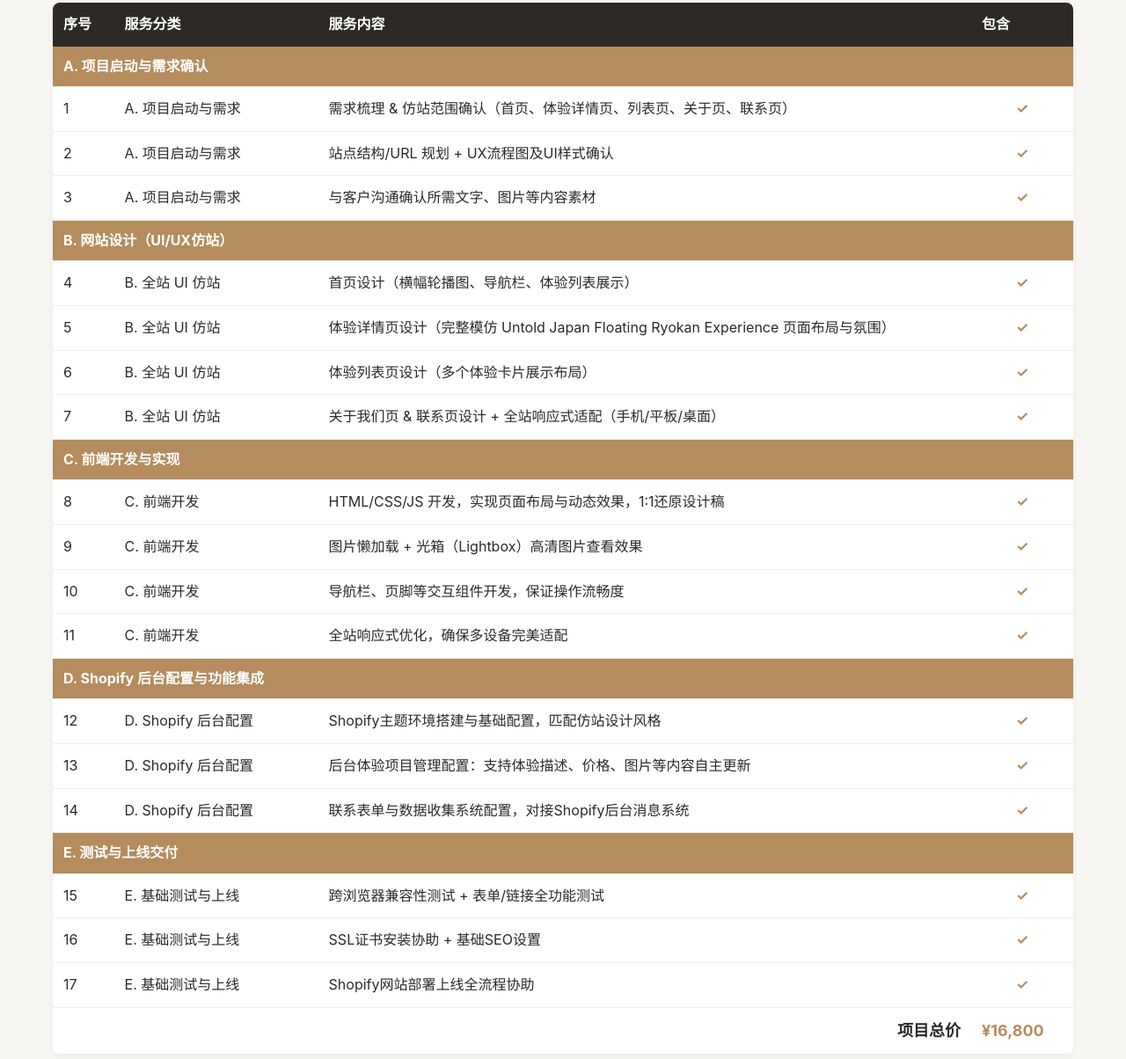
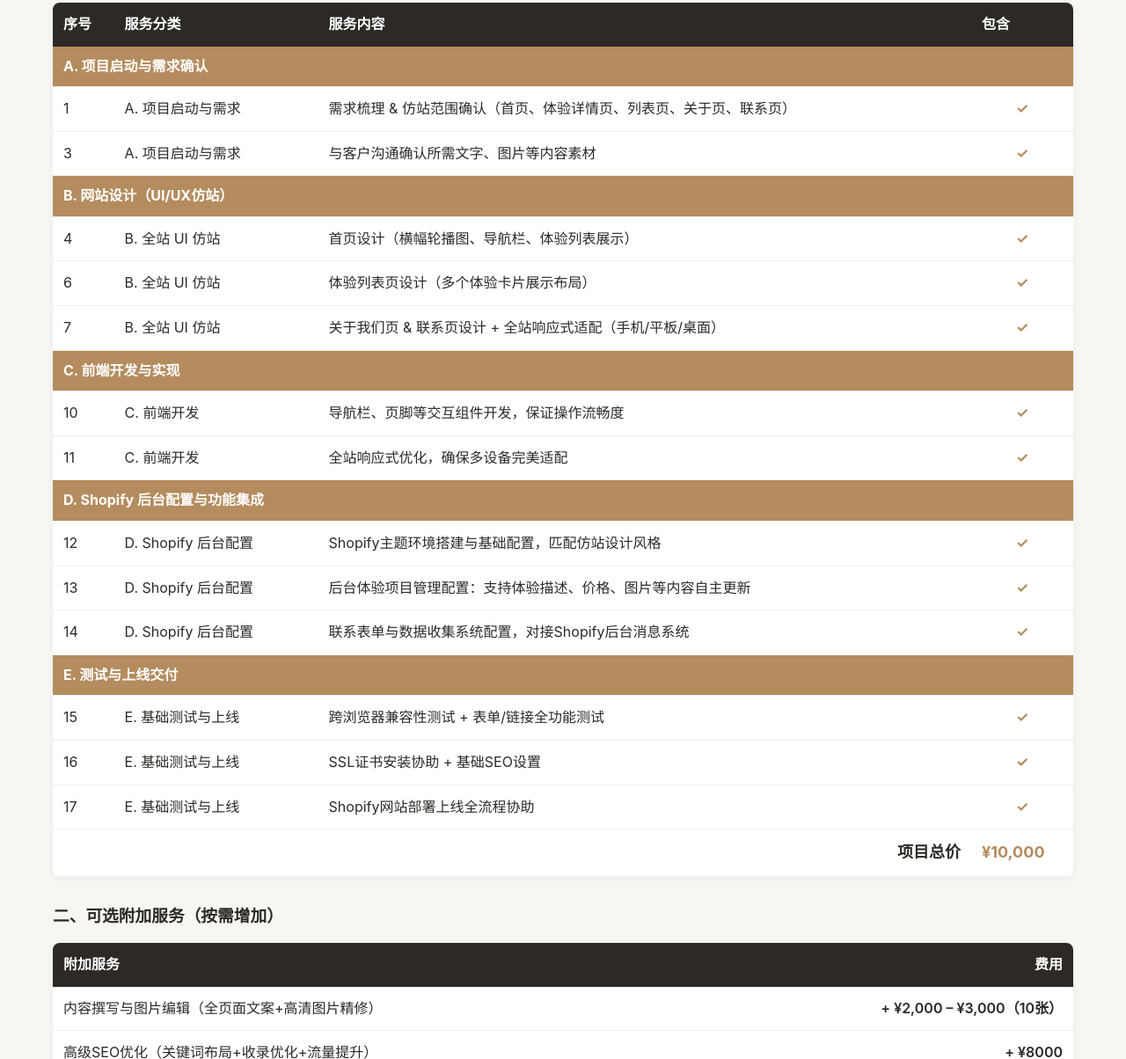
Before and after one commit to wiley-cciw/bjd.github.io, a plain HTML site: page index.html in a window 1280 px wide. Shown: the part 414-1618 px from the top of the page at 88% size. Drawn offline with Linux system fonts and the light colour scheme.

Commit message:
index.html

```diff
--- a/index.html
+++ b/index.html
@@ -124,7 +124,7 @@
             <table>
                 <tr>
                     <td>报价日期</td>
-                    <td>2026年03月19日</td>
+                    <td>2026年03月20日</td>
                 </tr>
                 <tr>
                     <td>参考类型</td>
@@ -148,7 +148,7 @@
                 </tr>
                 <tr>
                     <td>项目总价</td>
-                    <td class="total-price">¥16,800</td>
+                    <td class="total-price">¥10,000</td>
                 </tr>
                 <tr>
                     <td>报价有效期</td>
@@ -184,12 +184,7 @@
                 <td>需求梳理 & 仿站范围确认（首页、体验详情页、列表页、关于页、联系页）</td>
                 <td class="check-icon">✓</td>
             </tr>
-            <tr>
-                <td>2</td>
-                <td>A. 项目启动与需求</td>
-                <td>站点结构/URL 规划 + UX流程图及UI样式确认</td>
-                <td class="check-icon">✓</td>
-            </tr>
+
             <tr>
                 <td>3</td>
                 <td>A. 项目启动与需求</td>
@@ -207,12 +202,7 @@
                 <td>首页设计（横幅轮播图、导航栏、体验列表展示）</td>
                 <td class="check-icon">✓</td>
             </tr>
-            <tr>
-                <td>5</td>
-                <td>B. 全站 UI 仿站</td>
-                <td>体验详情页设计（完整模仿 Untold Japan Floating Ryokan Experience 页面布局与氛围）</td>
-                <td class="check-icon">✓</td>
-            </tr>
+
             <tr>
                 <td>6</td>
                 <td>B. 全站 UI 仿站</td>
@@ -230,18 +220,7 @@
             <tr>
                 <td colspan="4" class="module-title">C. 前端开发与实现 </td>
             </tr>
-            <tr>
-                <td>8</td>
-                <td>C. 前端开发</td>
-                <td>HTML/CSS/JS 开发，实现页面布局与动态效果，1:1还原设计稿</td>
-                <td class="check-icon">✓</td>
-            </tr>
-            <tr>
-                <td>9</td>
-                <td>C. 前端开发</td>
-                <td>图片懒加载 + 光箱（Lightbox）高清图片查看效果</td>
-                <td class="check-icon">✓</td>
-            </tr>
+
             <tr>
                 <td>10</td>
                 <td>C. 前端开发</td>
@@ -304,7 +283,7 @@
             <!-- 总价汇总 -->
             <tr>
                 <td colspan="3" style="text-align: right; font-weight: 700; font-size: 18px;">项目总价</td>
-                <td style="font-weight: 700; font-size: 18px; color: #B48C5E;">¥16,800</td>
+                <td style="font-weight: 700; font-size: 18px; color: #B48C5E;">¥10,000</td>
             </tr>
         </tbody>
     </table>
```
